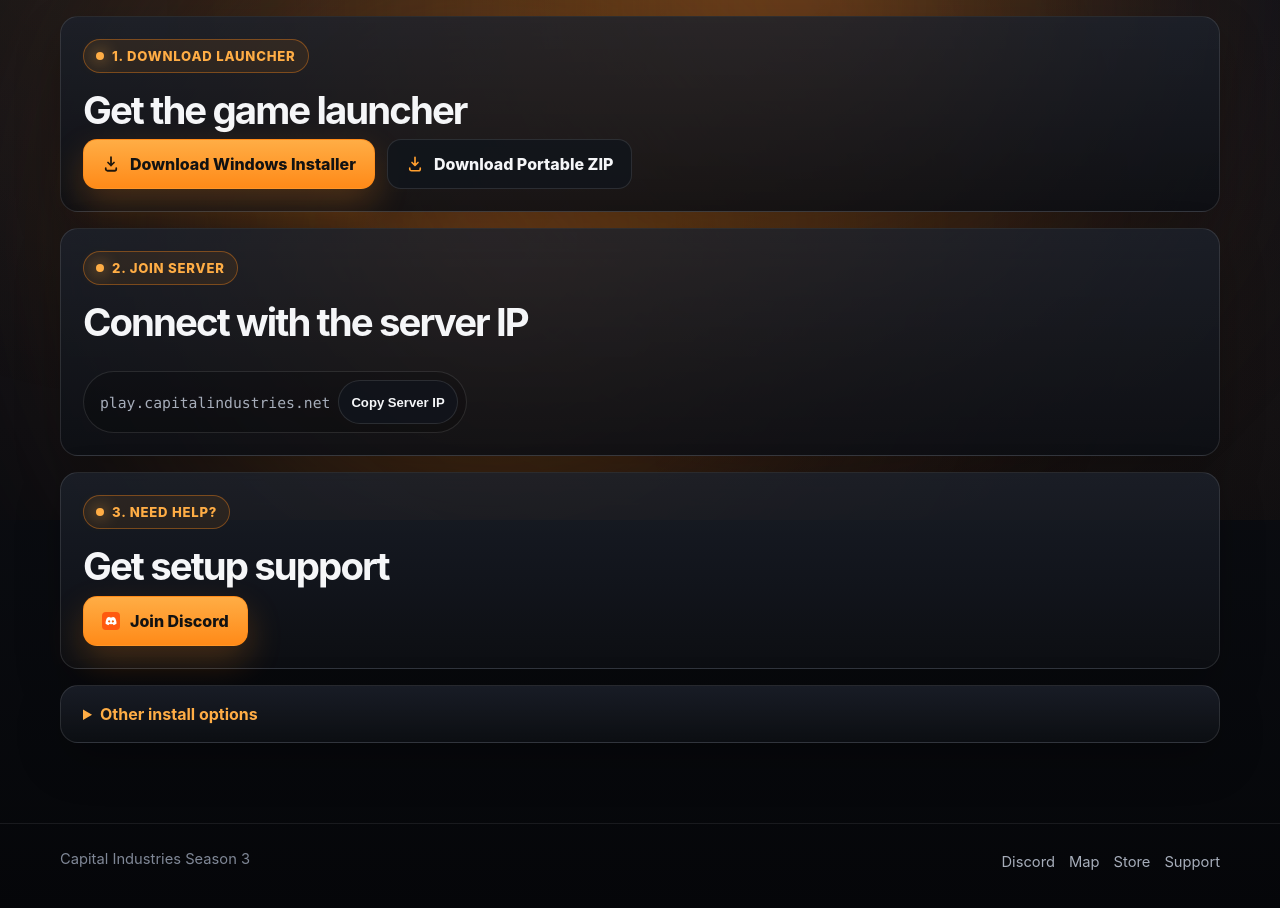
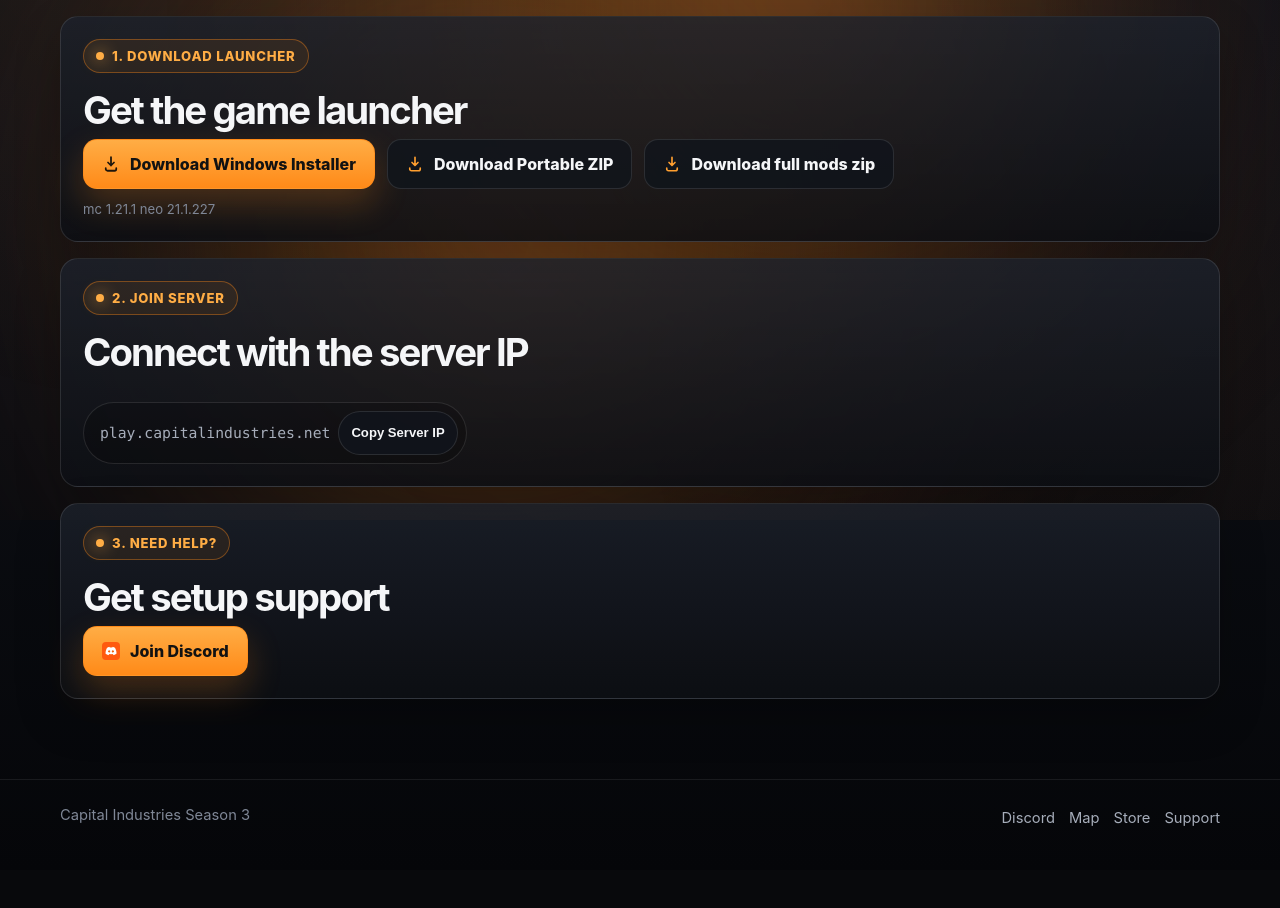
Before and after one commit to uavcrazy-social/capital-industries-site, a plain HTML site: page download/index.html in a window 1280 px wide. Shown: the part 280-1188 px from the top of the page. After the commit the page ends 1150 px from the top, so only its background shows below. Drawn offline with Linux system fonts and the light colour scheme; a script that the page names is missing.

Commit message:
/download update

```diff
--- a/assets/site.css
+++ b/assets/site.css
@@ -744,17 +744,10 @@
 .play-step {
   padding: 22px;
 }
-.play-options {
-  padding: 18px 22px;
-}
-.play-options > summary {
-  color: var(--orange-bright);
-  font-weight: 700;
-  cursor: pointer;
-}
-.play-options > summary:focus-visible {
-  outline: 2px solid var(--orange-bright);
-  outline-offset: 2px;
+.play-download-note {
+  margin: 10px 0 0;
+  font-size: 0.82rem;
+  color: var(--muted-2);
 }
 .account-subscription-actions {
   margin-top: 16px;
--- a/download/index.html
+++ b/download/index.html
@@ -59,7 +59,12 @@
 <img alt="" class="button-icon" src="/assets/icons/download.svg"/>
             Download Portable ZIP
           </a>
+<a class="button" href="https://launcher.capitalindustries.net/api/active/curseforge">
+<img alt="" class="button-icon" src="/assets/icons/download.svg"/>
+            Download full mods zip
+          </a>
 </div>
+<p class="link-text play-download-note">mc 1.21.1 neo 21.1.227</p>
 </article>
 <article class="panel play-step">
 <div>
@@ -83,14 +88,6 @@
           </a>
 </div>
 </article>
-<details class="panel play-options">
-<summary>Other install options</summary>
-<div class="actions">
-<a class="button" href="https://launcher.capitalindustries.net/api/active/curseforge">Import ZIP</a>
-<a class="button" href="https://www.curseforge.com/minecraft/modpacks/capital-industries-server" rel="noopener noreferrer" target="_blank">CurseForge</a>
-<a class="button" href="https://www.modpackindex.com/modpack/117341/capital-industries-server" rel="noopener noreferrer" target="_blank">Modpack Index</a>
-</div>
-</details>
 </div>
 </section>
 </main>
--- a/store/index.html
+++ b/store/index.html
@@ -39,7 +39,8 @@
 <main>
 <section class="site-shell hero hero-compact store-hero">
 <div data-reveal="">
-<h1 class="page-title">Capital <span class="accent">Industries</span> Store</h1>
+<p class="eyebrow">Capital Industries</p>
+<h1 class="page-title">Store</h1>
 <div aria-label="Why support the server" class="store-hero-kickers">
 <span class="kicker">Fund the server</span>
 <span class="kicker">Grow Season 3</span>
```
